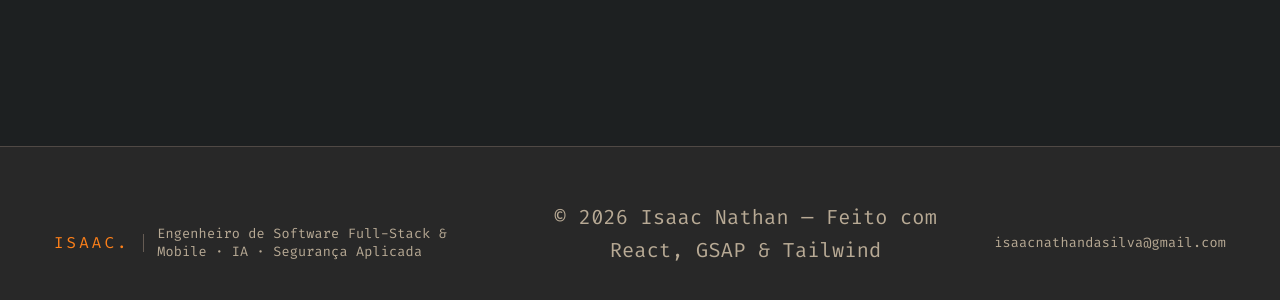
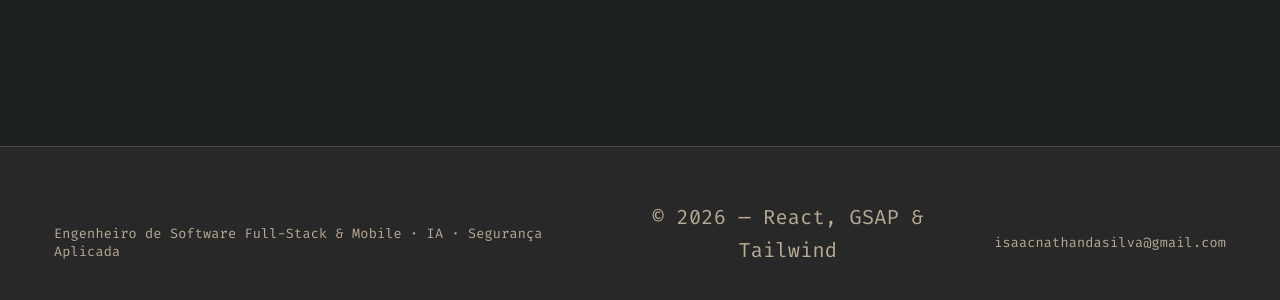
Before and after one commit to xAngryBadger/isaac-vitae, a React (Vite) app: page /isaac-vitae/security in a window 1280 px wide. Shown: the part 5641-5941 px from the top of the page. Built offline with nearby package versions, Linux system fonts and the light colour scheme; a web font is replaced by a local one.

Commit message:
refactor: remove excessive Isaac branding from footer and hero

```diff
--- a/src/components/Footer.tsx
+++ b/src/components/Footer.tsx
@@ -13,16 +13,12 @@ export default function Footer() {
       <div className="max-w-7xl mx-auto px-6 lg:px-12">
         <div className="flex flex-col md:flex-row items-center justify-between gap-6">
           <div className="flex items-center gap-3">
-            <span className="font-mono text-sm tracking-[0.2em] uppercase" style={{ color: "var(--color-accent)" }}>
-              {personal.name.split(" ")[0]}.
-            </span>
-            <span className="w-px h-4" style={{ backgroundColor: "var(--color-border-2)" }} />
             <span className="font-mono text-xs" style={{ color: "var(--color-text-3)" }}>
               {t(personal.title)}
             </span>
           </div>
           <p className="font-mono text-xs text-center" style={{ color: "var(--color-text-3)" }}>
-            © {new Date().getFullYear()} {personal.name} — {t({ pt: "Feito com React, GSAP & Tailwind", en: "Built with React, GSAP & Tailwind" })}
+            © {new Date().getFullYear()} — {t({ pt: "React, GSAP & Tailwind", en: "React, GSAP & Tailwind" })}
           </p>
           <a
             href={`mailto:${personal.email}`}
--- a/src/pages/Home.tsx
+++ b/src/pages/Home.tsx
@@ -109,13 +109,13 @@ return (
             stagger={0.06}
             splitType="words"
           >
-            {personal.name.split(" ")[0]}
+            Portfolio
           </SplitText>
           <span
             className="block font-serif font-bold leading-h1 tracking-h1 text-h1 italic text-text-2"
             style={{ fontSize: "clamp(3rem, 8vw, 7rem)" }}
           >
-            {personal.name.split(" ")[1] ?? ""}
+            {t({ pt: "Engenharia & Segurança", en: "Engineering & Security" })}
           </span>
         </div>
 
```
